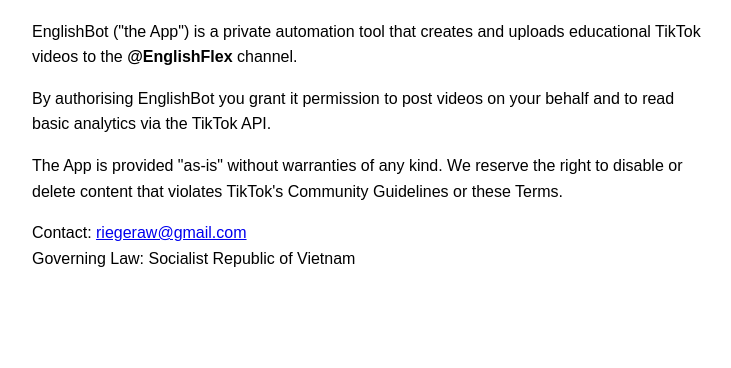
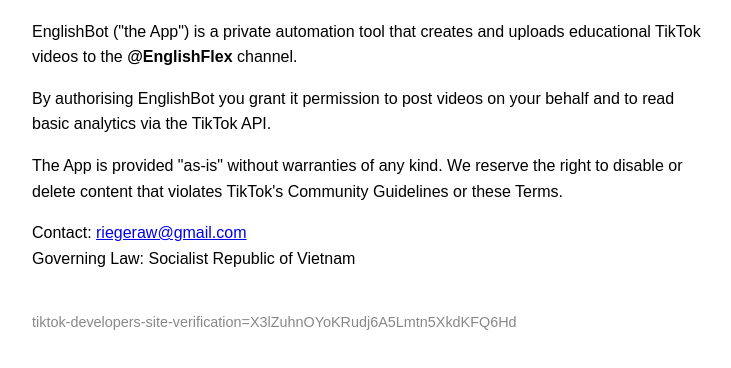
Before and after one commit to awr103/englishbot-legal, a plain HTML site: page terms.html in a window 1280 px wide. Shown: the part 94-462 px from the top of the page, without its empty margins (268-999 px from the left). Drawn offline with Linux system fonts and the light colour scheme.

Commit message:
Add TikTok verification string to Terms of Service page

```diff
--- a/terms.html
+++ b/terms.html
@@ -19,5 +19,7 @@ Guidelines or these Terms.</p>
 
 <p>Contact: <a href="mailto:riegeraw@gmail.com">riegeraw@gmail.com</a><br>
 Governing Law: Socialist&nbsp;Republic&nbsp;of&nbsp;Vietnam</p>
+
+<p style="color:#888;font-size:0.9em;margin-top:40px;">tiktok-developers-site-verification=X3lZuhnOYoKRudj6A5Lmtn5XkdKFQ6Hd</p>
 </body>
 </html>
```
